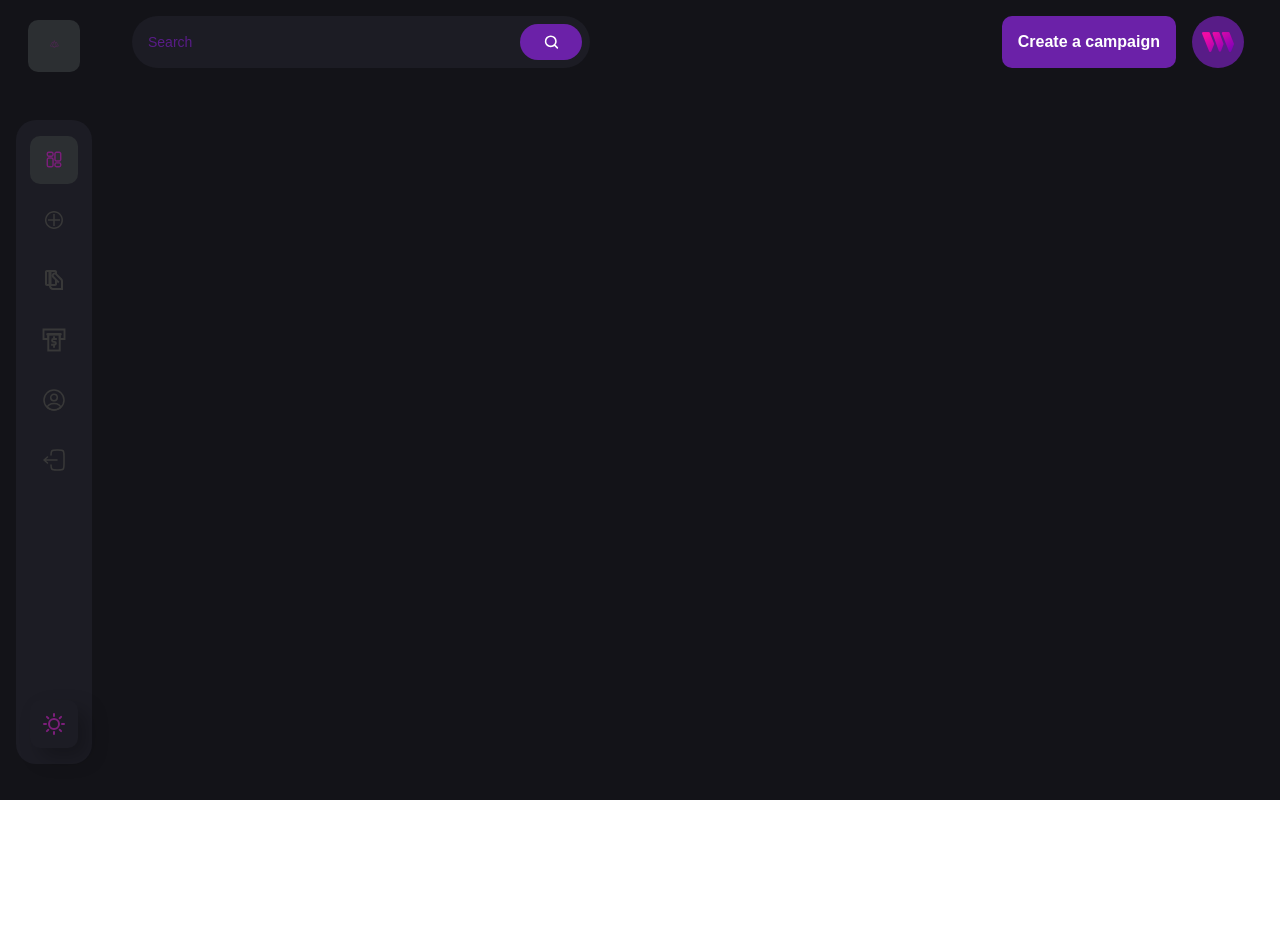
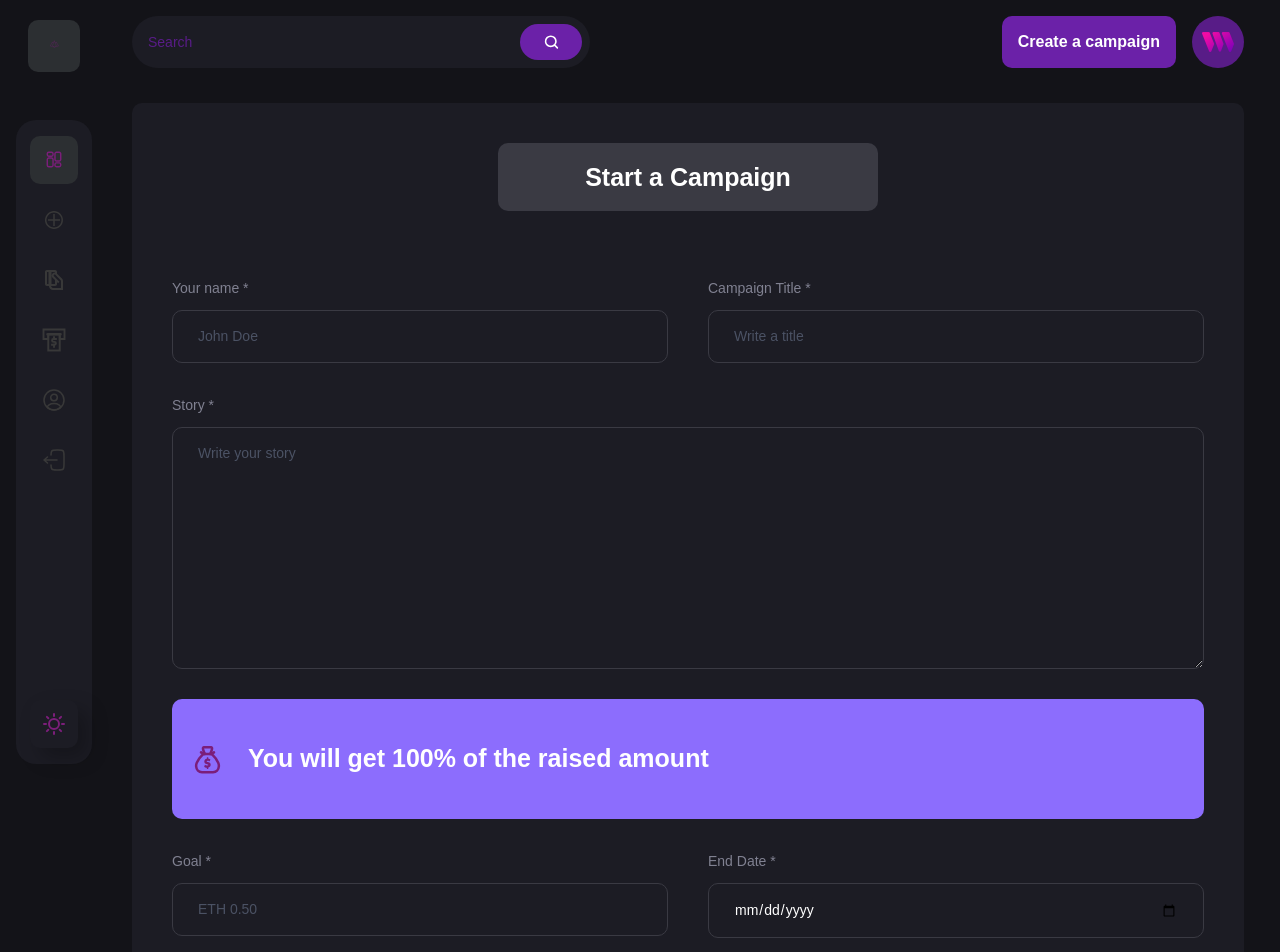
Before and after one commit to emirbektas/crypto-fund, a React (Vite) app in the folder client/: page /create-campaign in a window 1280 px wide. Before the commit this address had no page. Shown: the top 952 px of the page. Before the commit the page ends 800 px from the top, so only its background shows below. Built offline with nearby package versions, Linux system fonts and the light colour scheme; what @thirdweb-dev/react would draw is missing.

Commit message:
createCampaign form

```diff
--- a/client/src/App.jsx
+++ b/client/src/App.jsx
@@ -15,6 +15,9 @@
           <Navbar />
           <Routes>
             <Route path="/" element={<Home />} />
+            <Route path="/profile" element={<Profile />} />
+            <Route path="/create-campaign" element={<CreateCampaign />} />
+            <Route path="/campaign-details/:id" element={<CampaignDetails />} />
           </Routes>
         </div>
       </div>
--- /dev/null
+++ b/client/src/components/FormField.jsx
@@ -0,0 +1,42 @@
+import React from "react";
+
+function FormField({
+  labelName,
+  placeholder,
+  inputType,
+  isTextArea,
+  value,
+  handleChange,
+}) {
+  return (
+    <label className="flex-1 w-full flex flex-col">
+      {labelName && (
+        <span className="font-epilogue font-medium text-[14px] leading-[24px] text-[#808191] mb-[10px]">
+          {labelName}
+        </span>
+      )}
+      {isTextArea ? (
+        <textarea
+          required
+          value={value}
+          onChange={handleChange}
+          rows="10"
+          placeholder={placeholder}
+          className="py-[15px] sm:px-[25px] px-[15px] outline-none border-[1px] border-[#3a3a43] bg-transparent font-epilogue text-white text-[14px] placeholder:text-[#4b5264] rounded-[10px] sm:min-w-[300px]"
+        />
+      ) : (
+        <input
+          required
+          value={value}
+          onChange={handleChange}
+          type={inputType}
+          step="0.1"
+          placeholder={placeholder}
+          className="py-[15px] sm:px-[25px] px-[15px] outline-none border-[1px] border-[#3a3a43] bg-transparent font-epilogue text-white text-[14px] placeholder:text-[#4b5264] rounded-[10px] sm:min-w-[300px]"
+        />
+      )}
+    </label>
+  );
+}
+
+export default FormField;
--- a/client/src/components/index.js
+++ b/client/src/components/index.js
@@ -1,3 +1,4 @@
 export { default as Navbar } from "./Navbar";
 export { default as Sidebar } from "./Sidebar";
 export { default as CustomButton } from "./customButton";
+export { default as FormField } from "./FormField";
--- a/client/src/pages/CreateCampaign.jsx
+++ b/client/src/pages/CreateCampaign.jsx
@@ -1,7 +1,127 @@
-import React from "react";
+import React, { useState } from "react";
+import { useNavigate } from "react-router-dom";
+import { ethers } from "ethers";
+import { money } from "../assets";
+import customButton from "../components/customButton";
+import { checkIfImage } from "../utils";
+import { CustomButton, FormField } from "../components";
 
 function CreateCampaign() {
-  return <div>CreateCampaign</div>;
+  const navigate = useNavigate();
+  const [isLoading, setIsLoading] = useState(false);
+  const [form, setform] = useState({
+    name: "",
+    title: "",
+    description: "",
+    target: "",
+    deadline: "",
+    image: "",
+  });
+
+  const handleFormFieldChange = (fieldName, e) => {
+    setform({ ...form, [fieldName]: e.target.value });
+  };
+
+  const handleSubmit = (e) => {
+    e.preventDefault();
+
+    console.log(form);
+  };
+
+  return (
+    <div className="bg-[#1c1c24] flex justify-center items-center flex-col rounded-[10px] sm:p-10 p-4">
+      {isLoading && "Loader..."}
+      <div className="flex justify-center items-center p-[16px] sm:min-w-[380px] bg-[#3a3a43] rounded-[10px]">
+        <h1 className="font-epilogue font-bold sm:text-[25px] text-[18px] leading-9 text-white">
+          Start a Campaign
+        </h1>
+      </div>
+
+      <form
+        onSubmit={handleSubmit}
+        className="w-full mt-[65px] flex flex-col gap-[30px]"
+      >
+        <div className="flex flex-wrap gap-[40px]">
+          <FormField
+            labelName="Your name *"
+            placeholder="John Doe"
+            inputType="text"
+            value={form.name}
+            handleChange={(e) => {
+              handleFormFieldChange("name", e);
+            }}
+          />
+          <FormField
+            labelName="Campaign Title *"
+            placeholder="Write a title"
+            inputType="text"
+            value={form.title}
+            handleChange={(e) => {
+              handleFormFieldChange("title", e);
+            }}
+          />
+        </div>
+        <FormField
+          labelName="Story *"
+          placeholder="Write your story"
+          isTextArea
+          value={form.description}
+          handleChange={(e) => {
+            handleFormFieldChange("description", e);
+          }}
+        />
+
+        <div className="w-full flex justify-start items-center p-4 bg-[#8c6dfd] h-[120px] rounded-[10px]">
+          <img
+            src={money}
+            alt="money"
+            className="w-[40px] h-[40px] object-contain"
+          />
+          <h4 className="font-epilogue font-bold text-[25px] text-white ml-[20px]">
+            You will get 100% of the raised amount
+          </h4>
+        </div>
+
+        <div className="flex flex-wrap gap-[40px]">
+          <FormField
+            labelName="Goal *"
+            placeholder="ETH 0.50"
+            inputType="text"
+            value={form.target}
+            handleChange={(e) => {
+              handleFormFieldChange("target", e);
+            }}
+          />
+          <FormField
+            labelName="End Date *"
+            placeholder="End Date"
+            inputType="date"
+            value={form.deadline}
+            handleChange={(e) => {
+              handleFormFieldChange("deadline", e);
+            }}
+          />
+        </div>
+
+        <FormField
+          labelName="Campaign image *"
+          placeholder="Place image URL of your campaign"
+          inputType="url"
+          value={form.image}
+          handleChange={(e) => {
+            handleFormFieldChange("image", e);
+          }}
+        />
+        <div className="flex justify-center items-center mt-[40px] ">
+          <CustomButton
+            btnType="submit"
+            title="Submit new campaign"
+            styles="bg-[#8c6dfd]"
+          />
+        </div>
+      </form>
+    </div>
+  );
 }
 
 export default CreateCampaign;
```
